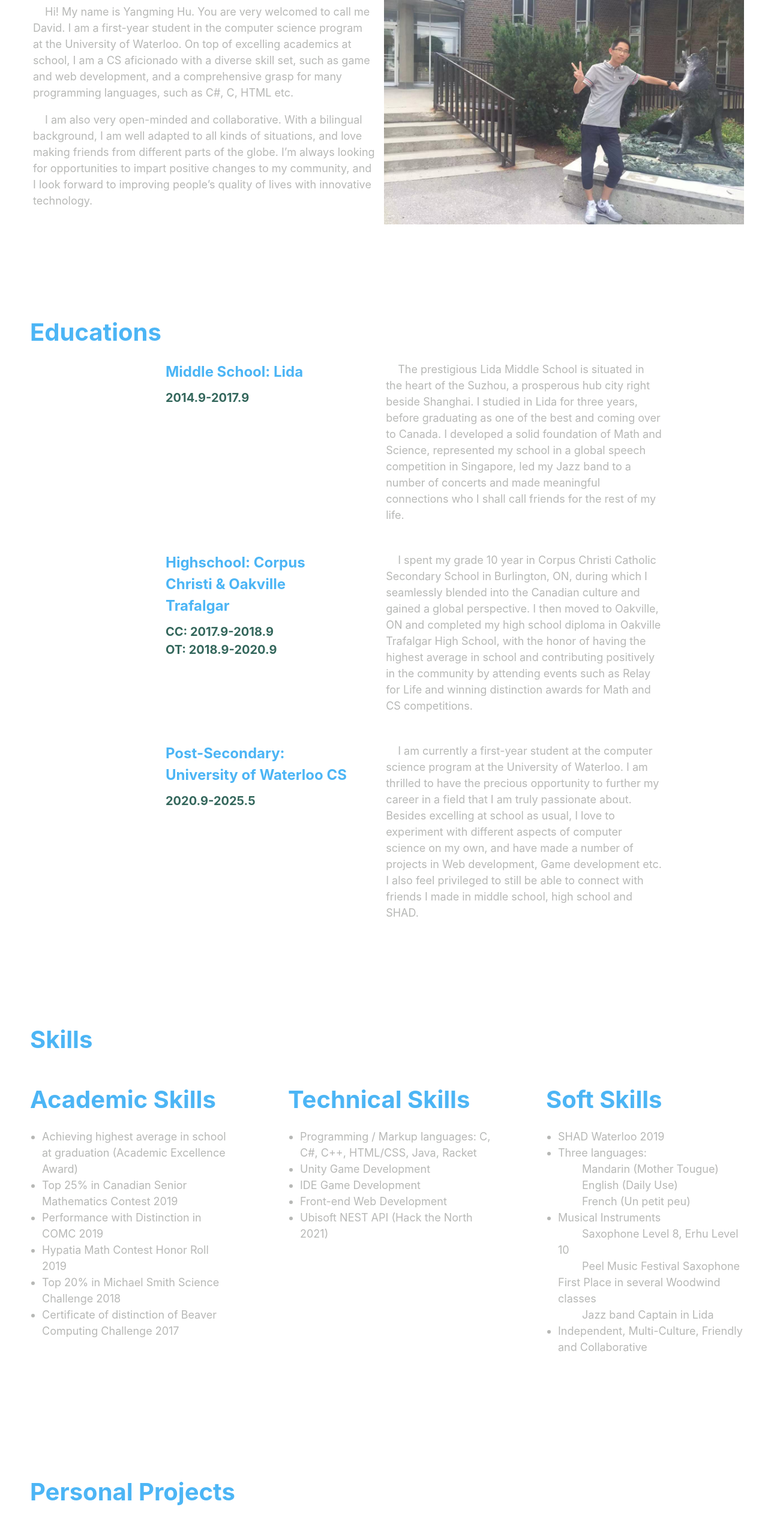
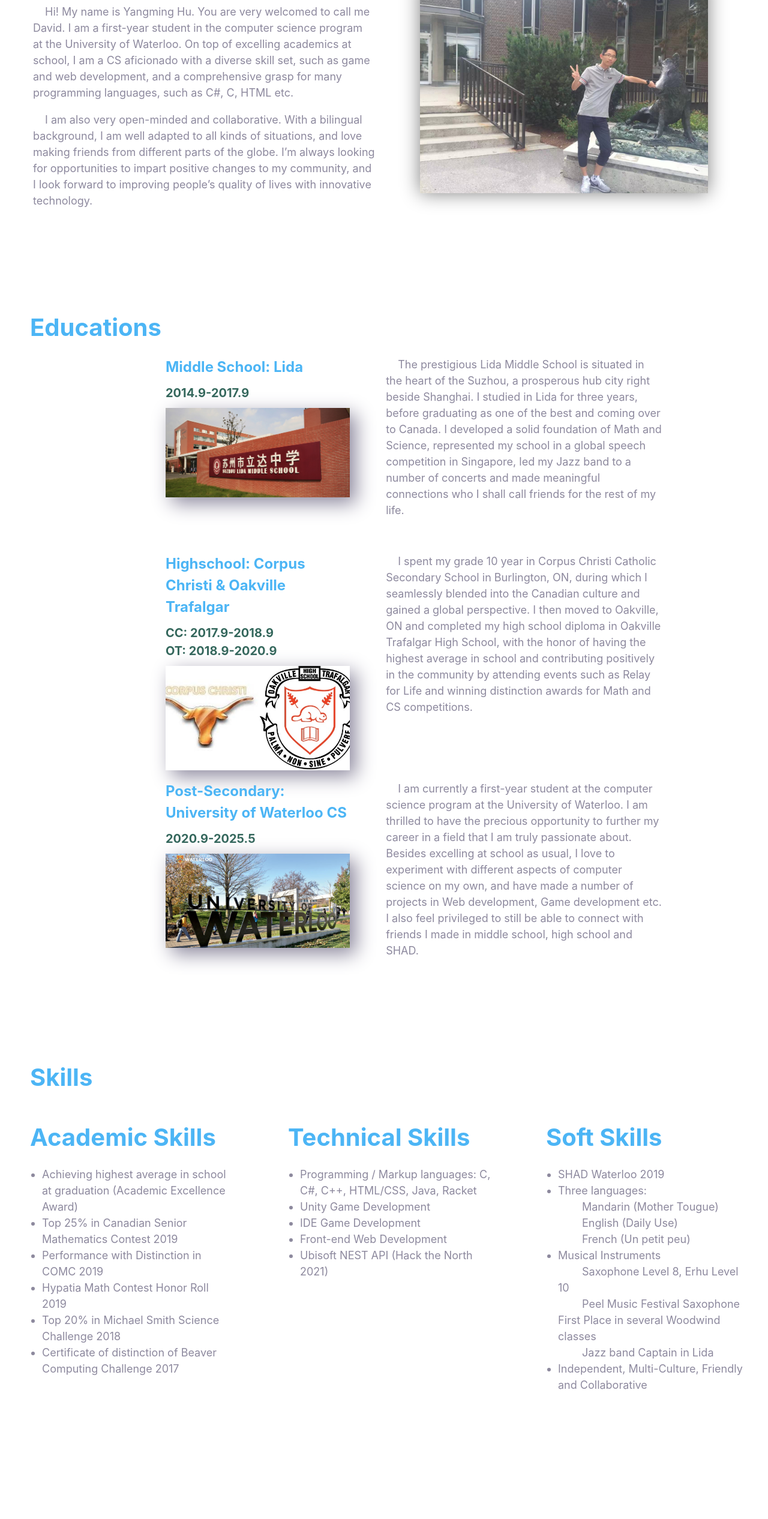
Before and after one commit to SnailKnightHH/Personal-Website, a website built with Parcel: page index.html in a window 1280 px wide. Shown: the part 236-2768 px from the top of the page at 60% size. Built offline with nearby package versions, Linux system fonts and the light colour scheme.

Commit message:
Added School Images

```diff
--- a/CSS/styles.css
+++ b/CSS/styles.css
@@ -1,7 +1,7 @@
 :root {
   --color-primary: #4cb5f5;
-  --color-granite: #b7b8b6;
-  --color-green: #b3c100;
+  --color-granite: #8d899e;
+  --color-green: #6ce64d;
   --color-pine: #34675c;
   --color-hover: #1f067a;
 }
@@ -130,7 +130,7 @@ a:hover {
 
 /* nav */
 .navigation-bar {
-  background: #fafcfa;
+  background: #f0f0f0;
   display: flex;
   justify-content: space-between;
   align-items: center;
@@ -203,8 +203,11 @@ a:hover {
 /* About ME */
 .About-Me-div img {
   object-fit: cover;
-  width: 100%;
-  height: 100%;
+  width: 80%;
+  height: 80%;
+  align-self: center;
+  justify-self: center;
+  box-shadow: 0 0 3rem grey;
 }
 
 .About-Me-div {
@@ -254,6 +257,13 @@ a:hover {
   color: var(--color-pine);
 }
 
+.Education_picture {
+  width: 100%;
+  height: 50%;
+  object-fit: cover;
+  box-shadow: 1rem 1rem 3rem var(--color-granite);
+}
+
 /* Button */
 .btn {
   border: 0;
@@ -279,7 +289,7 @@ a:hover {
 /* Project Card */
 .card {
   max-width: 26vw;
-  max-height: 60vh;
+  max-height: 75vh;
   margin: 3rem;
   border-radius: 5.5%;
   transition: border 0.8s ease-out;
@@ -377,6 +387,15 @@ a:hover {
   font-size: 5rem;
   padding-right: 6rem;
   padding-left: 6rem;
+  color: var(--color-green);
+  transition: color 0.3s ease-out;
+}
+
+.contact_email:hover,
+.contact_linkedin:hover,
+.contact_instagram:hover,
+.contact_github:hover {
+  color: #276d16;
 }
 
 #about-me,
--- a/index.html
+++ b/index.html
@@ -72,6 +72,11 @@
           <div data-aos="fade-right">
             <h3>Middle School: Lida</h3>
             <h4 class="Education_time">2014.9-2017.9</h4>
+            <img
+              class="Education_picture"
+              src="/Images/Lida.jpg"
+              alt="University of Waterloo Picture"
+            />
           </div>
           <p data-aos="fade-left">
             The prestigious Lida Middle School is situated in the heart of the
@@ -90,6 +95,11 @@
             <h4 class="Education_time">
               CC: 2017.9-2018.9<br />OT: 2018.9-2020.9
             </h4>
+            <img
+              class="Education_picture"
+              src="/Images/CC-OT-Icon.jpg"
+              alt="University of Waterloo Picture"
+            />
           </div>
           <p data-aos="fade-left">
             I spent my grade 10 year in Corpus Christi Catholic Secondary School
@@ -106,6 +116,11 @@
           <div data-aos="fade-right">
             <h3>Post-Secondary: University of Waterloo CS</h3>
             <h4 class="Education_time">2020.9-2025.5</h4>
+            <img
+              class="Education_picture"
+              src="/Images/University-of-Waterloo.jpg"
+              alt="University of Waterloo Picture"
+            />
           </div>
           <p data-aos="fade-left">
             I am currently a first-year student at the computer science program
@@ -124,7 +139,7 @@
     <section id="Skills">
       <h2 class="skill-heading">Skills</h2>
       <div class="grid grid--1x3 grid--gap">
-        <article class="skill-card" data-aos="slide-right">
+        <article class="skill-card" data-aos="fade-up">
           <h2 class="skill-card_heading">Academic Skills</h2>
           <ul>
             <li>
@@ -140,7 +155,7 @@
             </li>
           </ul>
         </article>
-        <article class="skill-card" data-aos="slide-up">
+        <article class="skill-card" data-aos="fade-up">
           <h2 class="skill-card_heading">Technical Skills</h2>
           <ul>
             <li>
@@ -152,7 +167,7 @@
             <li>Ubisoft NEST API (Hack the North 2021)</li>
           </ul>
         </article>
-        <article class="skill-card" data-aos="slide-left">
+        <article class="skill-card" data-aos="fade-up">
           <h2 class="skill-card_heading">Soft Skills</h2>
           <ul>
             <li>SHAD Waterloo 2019</li>
@@ -178,7 +193,7 @@
       <h2 class="project_heading">Personal Projects</h2>
 
       <div class="grid grid--1x3--project grid--gap">
-        <article class="card" data-aos="fade-right">
+        <article class="card" data-aos="fade-up">
           <img
             src="Images/Fortress-in-the-Sky-IMG.jpg"
             alt="Fortress in the Sky Cover"
@@ -248,7 +263,7 @@
           </div>
         </article>
 
-        <article class="card" data-aos="fade-left">
+        <article class="card" data-aos="fade-up">
           <img
             src="Images/Gravity-Skimmer-Snapshot.png"
             alt="Gravity Skimmer Cover"
```
Also changed, not shown: Images/CC-OT-Icon.jpg (added), Images/CC-icon.jfif (added), Images/Lida.jpg (added), Images/OT-Icon.jpg (added), Images/University-of-Waterloo.jpg (added).
